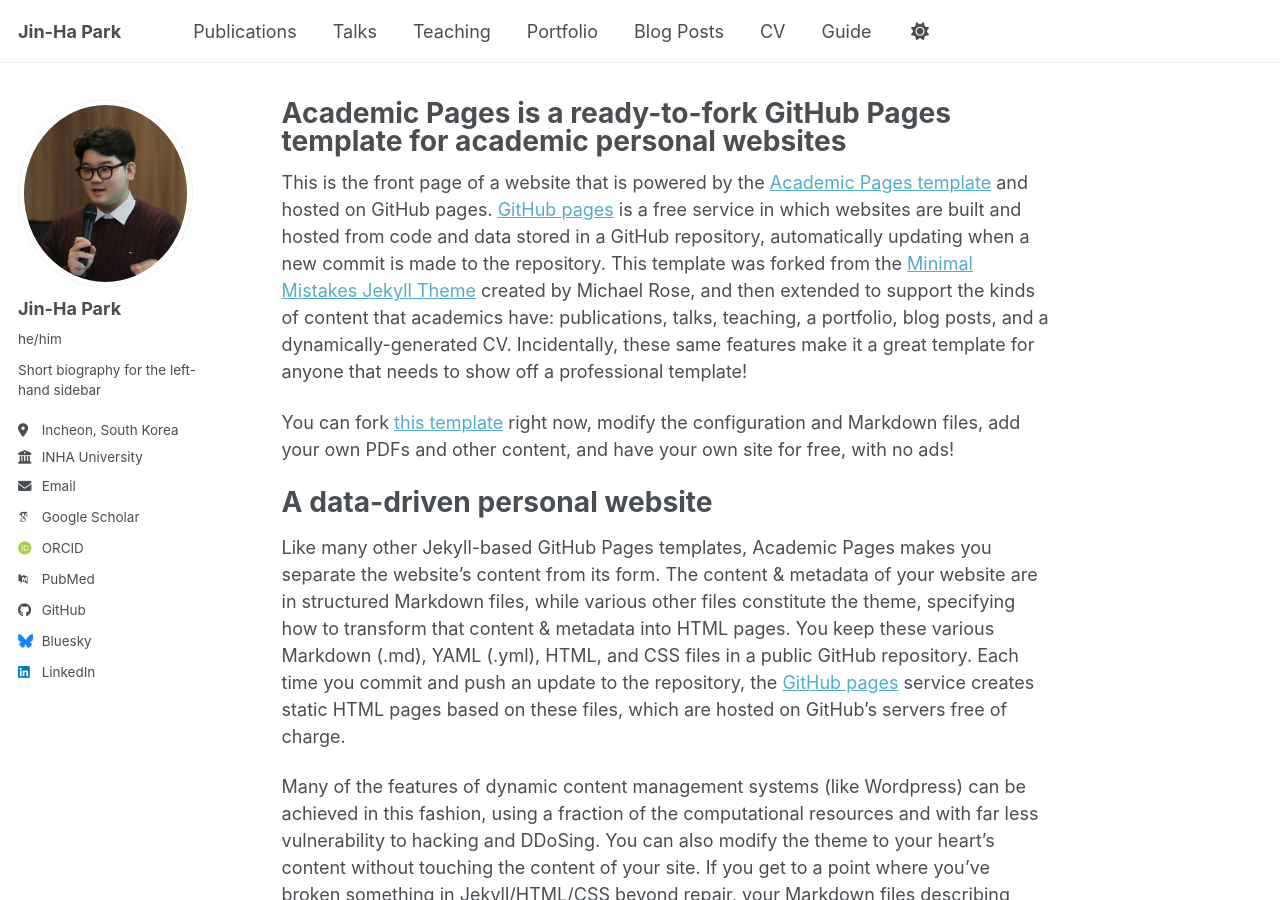
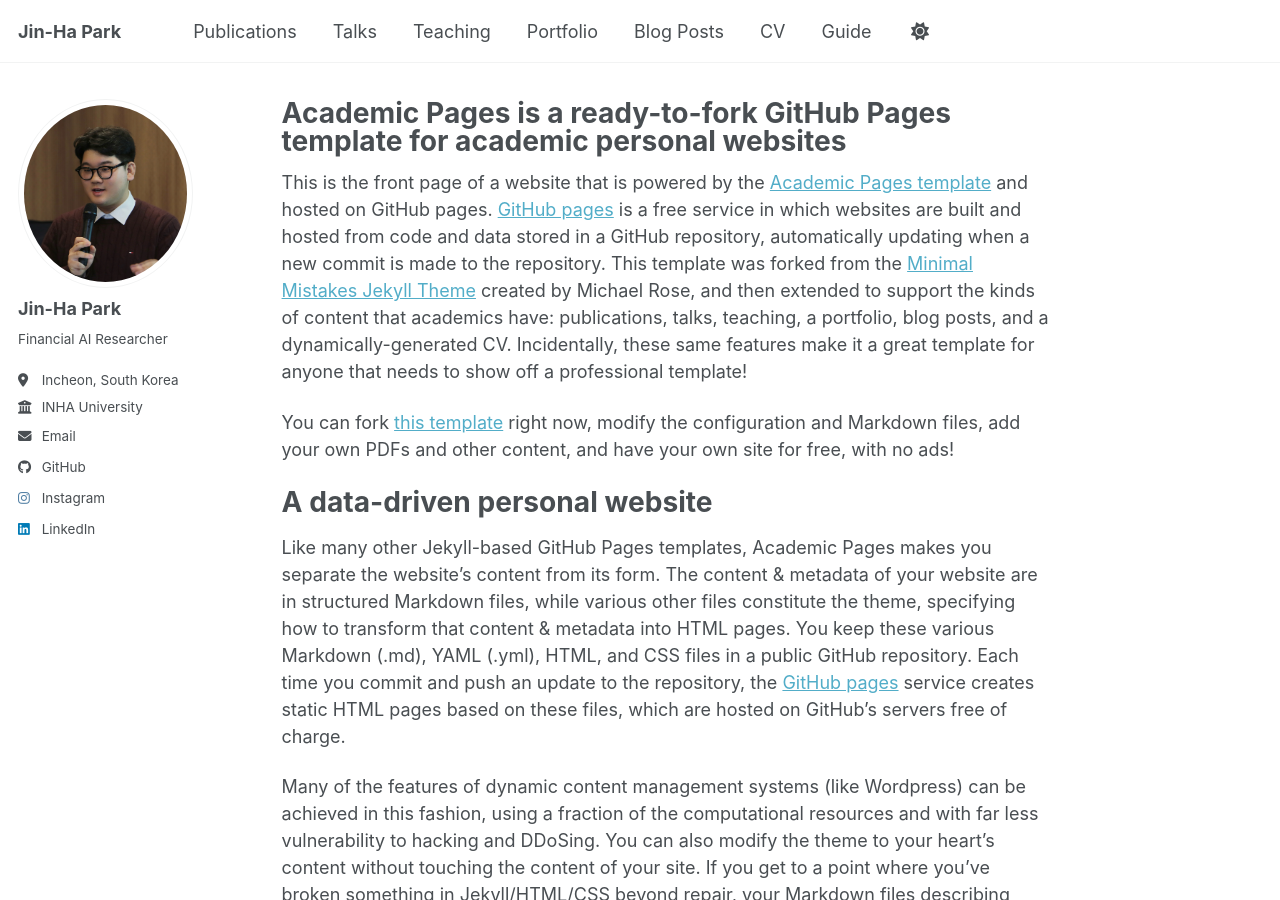
Before and after one commit to jjiinaaa/jjiinaaa.github.io, a Jekyll site: the page built from _pages/about.md, in a window 1280 px wide and 900 px high. Built offline with Jekyll 4.4.1, drawn with Linux system fonts in a browser that asks for light colours; some web fonts are replaced; a script bundle is joined from its source files by our own code; library files that are not in the unit come from our copies.

Commit message:
left-side bar 수정

```diff
--- a/_config.yml
+++ b/_config.yml
@@ -26,23 +26,22 @@
   # Biographic information
   avatar: "profile.jpg"
   name: "Jin-Ha Park"
-  pronouns: "he/him"
-  bio: "Short biography for the left-hand sidebar"
+  bio: "Financial AI Researcher"
   location: "Incheon, South Korea"
   employer: "INHA University"
   uri: # URL
-  email: "qka0103@inha.edu"
+  email: qka0103@inha.edu
 
   # Academic websites
   academia: # URL
   arxiv: # URL - Update with the correct link to your profile
-  googlescholar: "https://scholar.google.com/citations?user=PS_CX0AAAAAJ"
+  # googlescholar: # https://scholar.google.com/citations?user=PS_CX0AAAAAJ
   inspire-hep: # URL
   impactstory: # URL
-  orcid: "https://orcid.org/yourorcidurl"
+  # orcid: "https://orcid.org/yourorcidurl"
   semantic: # URL
   ssrn: # URL
-  pubmed: "https://www.ncbi.nlm.nih.gov/pubmed/?term=john+snow"
+  # pubmed: "https://www.ncbi.nlm.nih.gov/pubmed/?term=john+snow"
   researchgate: # URL
   scopus: # URL
   zotero: # URL
@@ -57,16 +56,16 @@
 
   # Social media
   artstation: # Username
-  bluesky: "bsky.app" # Replace this with you Bluesky username
+  # bluesky: "bsky.app" # Replace this with you Bluesky username
   facebook: # Username
   flickr: # Username
   foursquare: # Username
   goodreads: # Username
   google_plus: # Username
   keybase: # Username
-  instagram: # Username
+  instagram: "jjii_naaa_02"
   lastfm: # Username
-  linkedin: "https://www.linkedin.com/in/park-jin-ha-098442326/"
+  linkedin: "park-jin-ha-098442326/"
   mastodon: # URL
   medium: # URL
   pinterest: # Username
```
